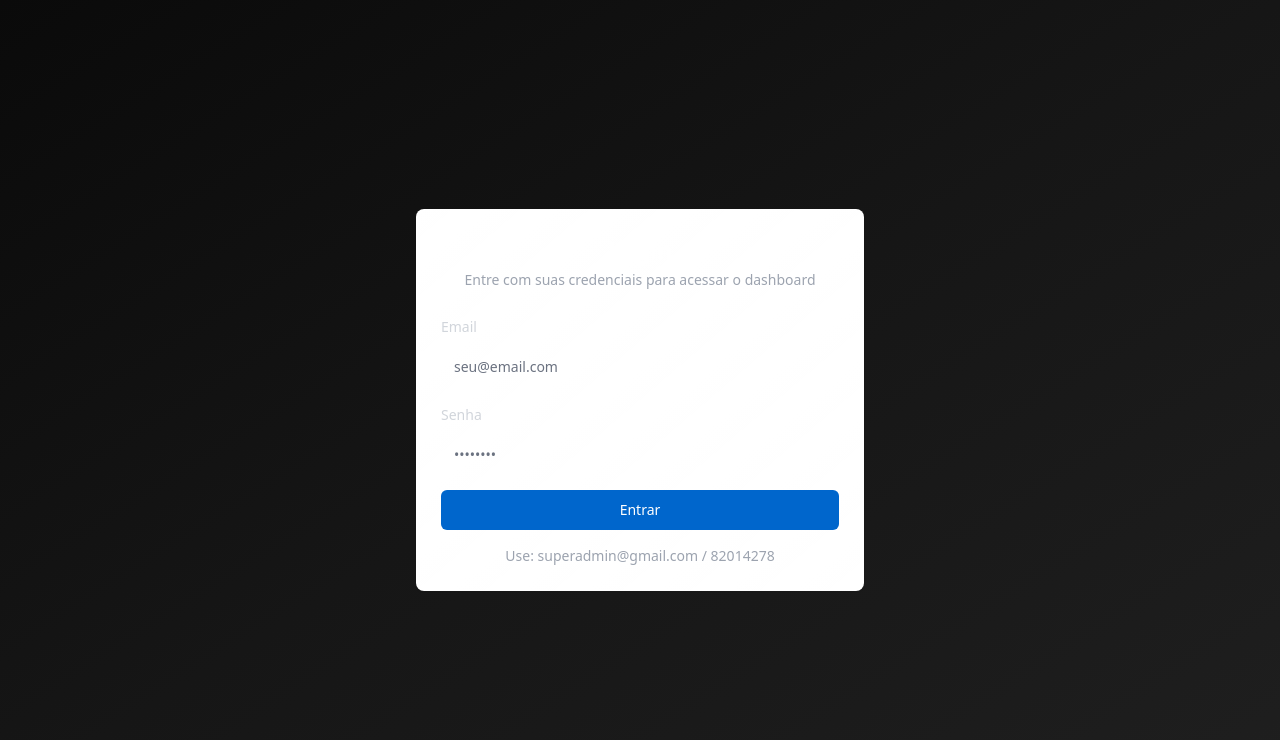
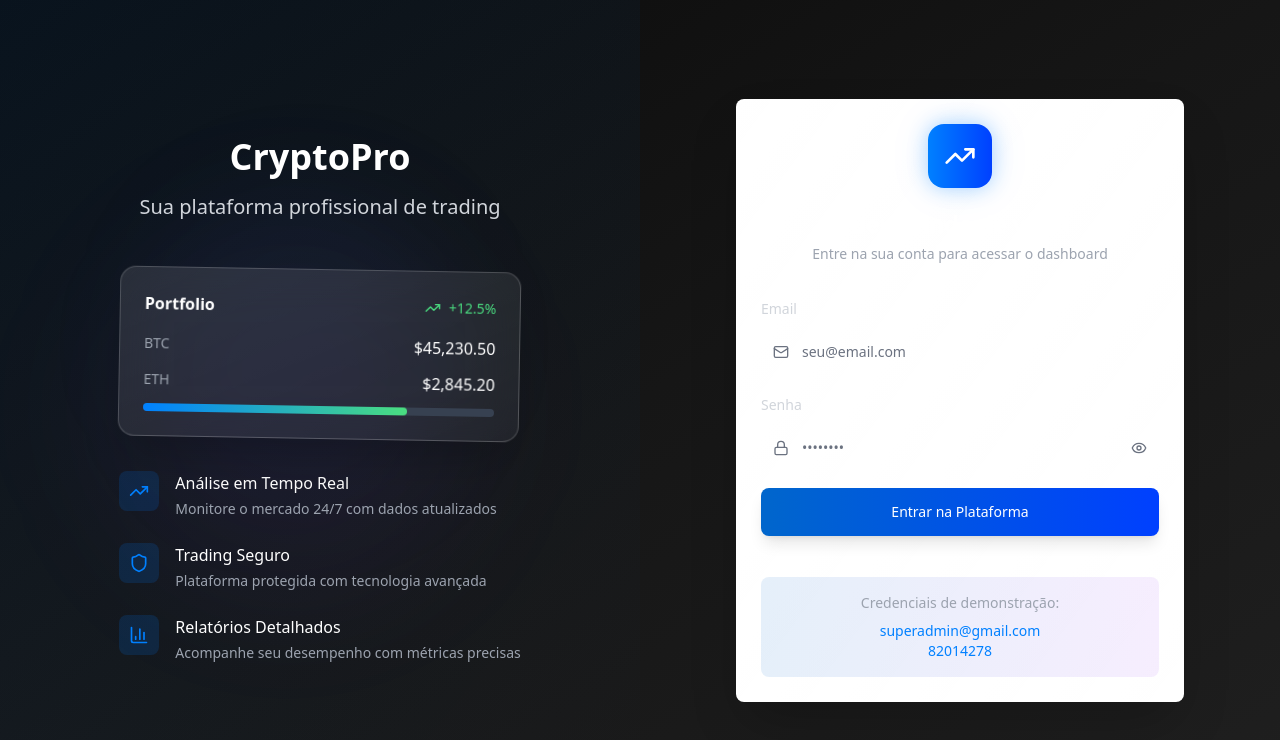
Before and after one commit to Cryptolife020/neon-glass-crypto-dash, a React (Vite) app: page / in a window 1280 px wide. Shown: the top 740 px of the page. Built offline with nearby package versions, Linux system fonts and the light colour scheme.

Commit message:
Refactor: Finalize changes

```diff
--- a/src/components/LoginScreen.tsx
+++ b/src/components/LoginScreen.tsx
@@ -5,11 +5,13 @@ import { Button } from "@/components/ui/button";
 import { Input } from "@/components/ui/input";
 import { Label } from "@/components/ui/label";
 import { Card, CardContent, CardDescription, CardHeader, CardTitle } from "@/components/ui/card";
+import { Eye, EyeOff, Mail, Lock, TrendingUp, Shield, BarChart3 } from "lucide-react";
 
 export const LoginScreen = () => {
   const [email, setEmail] = useState("");
   const [password, setPassword] = useState("");
   const [error, setError] = useState("");
+  const [showPassword, setShowPassword] = useState(false);
   const { login } = useAuth();
 
   const handleSubmit = (e: React.FormEvent) => {
@@ -22,62 +24,185 @@ export const LoginScreen = () => {
     }
   };
 
+  const features = [
+    {
+      icon: TrendingUp,
+      title: "Análise em Tempo Real",
+      description: "Monitore o mercado 24/7 com dados atualizados"
+    },
+    {
+      icon: Shield,
+      title: "Trading Seguro",
+      description: "Plataforma protegida com tecnologia avançada"
+    },
+    {
+      icon: BarChart3,
+      title: "Relatórios Detalhados",
+      description: "Acompanhe seu desempenho com métricas precisas"
+    }
+  ];
+
   return (
-    <div className="min-h-screen flex items-center justify-center bg-gradient-to-br from-crypto-dark-50 via-crypto-dark-100 to-crypto-dark-200 p-4">
-      <Card className="w-full max-w-md glass-card border-white/10">
-        <CardHeader className="space-y-1">
-          <CardTitle className="text-2xl font-bold text-center text-white">
-            Login
+    <div className="min-h-screen flex bg-gradient-to-br from-crypto-dark-50 via-crypto-dark-100 to-crypto-dark-200">
+      {/* Left Side - Mockup/Features */}
+      <div className="hidden lg:flex lg:w-1/2 flex-col justify-center items-center p-12 relative overflow-hidden">
+        {/* Background Effects */}
+        <div className="absolute inset-0 bg-gradient-to-br from-neon-blue-500/10 to-transparent"></div>
+        <div className="absolute top-1/4 left-1/4 w-72 h-72 bg-neon-blue-500/5 rounded-full blur-3xl"></div>
+        <div className="absolute bottom-1/4 right-1/4 w-96 h-96 bg-purple-500/5 rounded-full blur-3xl"></div>
+
+        <div className="relative z-10 max-w-md">
+          <div className="text-center mb-12">
+            <h1 className="text-4xl font-bold text-white mb-4">
+              CryptoPro
+            </h1>
+            <p className="text-xl text-gray-300 mb-8">
+              Sua plataforma profissional de trading
+            </p>
+          </div>
+
+          {/* Mock Dashboard Preview */}
+          <div className="glass-card p-6 mb-8 transform rotate-1 hover:rotate-0 transition-transform duration-300">
+            <div className="flex items-center justify-between mb-4">
+              <h3 className="text-white font-semibold">Portfolio</h3>
+              <div className="flex items-center gap-2 text-green-400">
+                <TrendingUp className="w-4 h-4" />
+                <span className="text-sm">+12.5%</span>
+              </div>
+            </div>
+            <div className="space-y-3">
+              <div className="flex justify-between items-center">
+                <span className="text-gray-400 text-sm">BTC</span>
+                <span className="text-white font-medium">$45,230.50</span>
+              </div>
+              <div className="flex justify-between items-center">
+                <span className="text-gray-400 text-sm">ETH</span>
+                <span className="text-white font-medium">$2,845.20</span>
+              </div>
+              <div className="w-full bg-gray-700 rounded-full h-2">
+                <div className="bg-gradient-to-r from-neon-blue-400 to-green-400 h-2 rounded-full w-3/4"></div>
+              </div>
+            </div>
+          </div>
+
+          {/* Features */}
+          <div className="space-y-6">
+            {features.map((feature, index) => (
+              <div key={index} className="flex items-start gap-4">
+                <div className="w-10 h-10 bg-neon-blue-500/20 rounded-lg flex items-center justify-center flex-shrink-0">
+                  <feature.icon className="w-5 h-5 text-neon-blue-400" />
+                </div>
+                <div>
+                  <h4 className="text-white font-medium mb-1">{feature.title}</h4>
+                  <p className="text-gray-400 text-sm">{feature.description}</p>
+                </div>
+              </div>
+            ))}
+          </div>
+        </div>
+      </div>
+
+      {/* Right Side - Login Form */}
+      <div className="w-full lg:w-1/2 flex items-center justify-center p-4 lg:p-8">
+        <div className="w-full max-w-md">
+          <Card className="glass-card border-white/10 shadow-2xl">
+            <CardHeader className="space-y-1 text-center pb-8">
+              <div className="w-16 h-16 bg-gradient-to-r from-neon-blue-400 to-neon-blue-600 rounded-2xl flex items-center justify-center mx-auto mb-4 neon-glow">
+                <TrendingUp className="w-8 h-8 text-white" />
+              </div>
+              <CardTitle className="text-2xl font-bold text-white">
+                Bem-vindo de volta
               </CardTitle>
-          <CardDescription className="text-center text-gray-400">
-            Entre com suas credenciais para acessar o dashboard
+              <CardDescription className="text-gray-400">
+                Entre na sua conta para acessar o dashboard
               </CardDescription>
             </CardHeader>
-        <CardContent>
+
+            <CardContent className="space-y-6">
               <form onSubmit={handleSubmit} className="space-y-4">
                 <div className="space-y-2">
-              <Label htmlFor="email" className="text-gray-300">
+                  <Label htmlFor="email" className="text-gray-300 font-medium">
                     Email
                   </Label>
+                  <div className="relative">
+                    <Mail className="absolute left-3 top-1/2 transform -translate-y-1/2 w-4 h-4 text-gray-500" />
                     <Input
                       id="email"
                       type="email"
                       placeholder="seu@email.com"
                       value={email}
                       onChange={(e) => setEmail(e.target.value)}
-                className="bg-white/5 border-white/10 text-white placeholder:text-gray-500 focus:border-blue-500 focus:ring-blue-500"
+                      className="pl-10 bg-white/5 border-white/10 text-white placeholder:text-gray-500 focus:border-neon-blue-500 focus:ring-neon-blue-500 h-12"
                       required
                     />
                   </div>
+                </div>
+
                 <div className="space-y-2">
-              <Label htmlFor="password" className="text-gray-300">
+                  <Label htmlFor="password" className="text-gray-300 font-medium">
                     Senha
                   </Label>
+                  <div className="relative">
+                    <Lock className="absolute left-3 top-1/2 transform -translate-y-1/2 w-4 h-4 text-gray-500" />
                     <Input
                       id="password"
-                type="password"
+                      type={showPassword ? "text" : "password"}
                       placeholder="••••••••"
                       value={password}
                       onChange={(e) => setPassword(e.target.value)}
-                className="bg-white/5 border-white/10 text-white placeholder:text-gray-500 focus:border-blue-500 focus:ring-blue-500"
+                      className="pl-10 pr-10 bg-white/5 border-white/10 text-white placeholder:text-gray-500 focus:border-neon-blue-500 focus:ring-neon-blue-500 h-12"
                       required
                     />
+                    <button
+                      type="button"
+                      onClick={() => setShowPassword(!showPassword)}
+                      className="absolute right-3 top-1/2 transform -translate-y-1/2 text-gray-500 hover:text-gray-300 transition-colors"
+                    >
+                      {showPassword ? <EyeOff className="w-4 h-4" /> : <Eye className="w-4 h-4" />}
+                    </button>
                   </div>
+                </div>
+
                 {error && (
-              <div className="text-red-400 text-sm text-center">{error}</div>
+                  <div className="bg-red-500/10 border border-red-500/20 rounded-lg p-3">
+                    <p className="text-red-400 text-sm text-center">{error}</p>
+                  </div>
                 )}
+
                 <Button
                   type="submit"
-              className="w-full bg-neon-blue-500 hover:bg-neon-blue-600 text-white"
+                  className="w-full bg-gradient-to-r from-neon-blue-500 to-neon-blue-600 hover:from-neon-blue-600 hover:to-neon-blue-700 text-white font-medium h-12 rounded-lg shadow-lg hover:shadow-neon-blue-500/25 transition-all duration-300"
                 >
-              Entrar
+                  Entrar na Plataforma
                 </Button>
               </form>
-          <div className="mt-4 text-center text-sm text-gray-400">
-            Use: superadmin@gmail.com / 82014278
+
+              <div className="pt-4 border-t border-white/10">
+                <div className="bg-gradient-to-r from-neon-blue-500/10 to-purple-500/10 rounded-lg p-4 text-center">
+                  <p className="text-gray-400 text-sm mb-2">Credenciais de demonstração:</p>
+                  <p className="text-neon-blue-400 text-sm font-medium">superadmin@gmail.com</p>
+                  <p className="text-neon-blue-400 text-sm font-medium">82014278</p>
+                </div>
               </div>
             </CardContent>
           </Card>
+
+          {/* Mobile Features - Only show on small screens */}
+          <div className="lg:hidden mt-8 space-y-4">
+            {features.map((feature, index) => (
+              <div key={index} className="glass-card p-4 flex items-center gap-3">
+                <div className="w-8 h-8 bg-neon-blue-500/20 rounded-lg flex items-center justify-center flex-shrink-0">
+                  <feature.icon className="w-4 h-4 text-neon-blue-400" />
+                </div>
+                <div>
+                  <h4 className="text-white font-medium text-sm">{feature.title}</h4>
+                  <p className="text-gray-400 text-xs">{feature.description}</p>
+                </div>
+              </div>
+            ))}
+          </div>
+        </div>
+      </div>
     </div>
   );
 };
```
Lines whose indentation alone changed are shown as unchanged.
